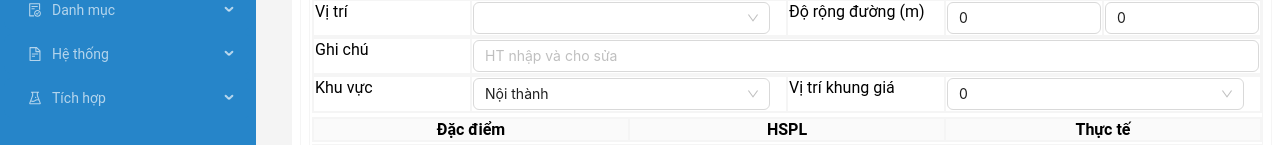
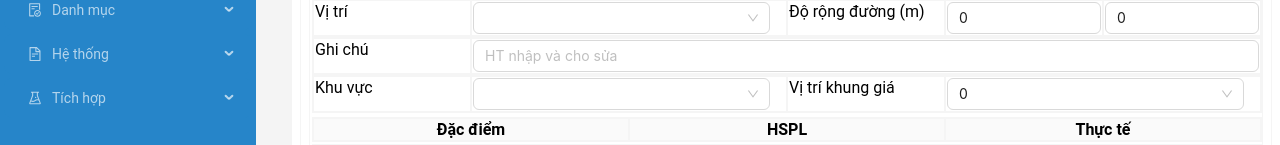
Before and after one commit to dreemurgithub/vinosoft_react, a React (Create React App) app: page / in a window 1280 px wide. Shown: the part 653-798 px from the top of the page. Built offline with nearby package versions, Linux system fonts and the light colour scheme.

Commit message:
1st half ò 1st form

```diff
--- a/src/components/form/landCity/TableLayout.tsx
+++ b/src/components/form/landCity/TableLayout.tsx
@@ -53,6 +53,17 @@ export default function TableLayout(){
         doRongDuong2: testNumString(localStorage.getItem('doRongDuong2')) ?  getNumAllString(localStorage.getItem('doRongDuong2')): 0,
         khuVuc: localStorage.getItem('khuVuc') ?  localStorage.getItem('khuVuc'): '',
         ghiChu: localStorage.getItem('ghiChu') ?  localStorage.getItem('ghiChu'): '',
+
+        // ghiChu: localStorage.getItem('ghiChu') ?  localStorage.getItem('ghiChu'): '',
+        // ghiChu: localStorage.getItem('ghiChu') ?  localStorage.getItem('ghiChu'): '',
+        // ghiChu: localStorage.getItem('ghiChu') ?  localStorage.getItem('ghiChu'): '',
+        // ghiChu: localStorage.getItem('ghiChu') ?  localStorage.getItem('ghiChu'): '',
+        // ghiChu: localStorage.getItem('ghiChu') ?  localStorage.getItem('ghiChu'): '',
+        // ghiChu: localStorage.getItem('ghiChu') ?  localStorage.getItem('ghiChu'): '',
+        // ghiChu: localStorage.getItem('ghiChu') ?  localStorage.getItem('ghiChu'): '',
+        // ghiChu: localStorage.getItem('ghiChu') ?  localStorage.getItem('ghiChu'): '',
+        // ghiChu: localStorage.getItem('ghiChu') ?  localStorage.getItem('ghiChu'): '',
+        // ghiChu: localStorage.getItem('ghiChu') ?  localStorage.getItem('ghiChu'): '',
     })
 
     function changeCity(value : string){
@@ -302,7 +313,11 @@ export default function TableLayout(){
             <tr className={styles.tableSix}>
                 <td>Khu vực</td>
                 <td className={styles.twoSix} colSpan={2}><Select
-                    defaultValue="Nội thành"
+                    value={`${currentForm.khuVuc}`}
+                    onChange={(value)=> {
+                        setForm({...currentForm,khuVuc: value })
+                        FirstLandForm.set_khuVuc(value)
+                    }}
                     placeholder={'HT nhập và cho sửa'}
                     style={{ width: widthOneSix * 2 + 20 }}
                     options={[
--- a/src/hook/builder.ts
+++ b/src/hook/builder.ts
@@ -125,6 +125,7 @@ class LandForm{
         this.doRongDuong2 = num;
     }
     set_khuVuc(text: string){
+        localStorage.setItem('khuVuc',text)
         this.khuVuc = text;
     }
     set_ghiChu(text: string){
```
